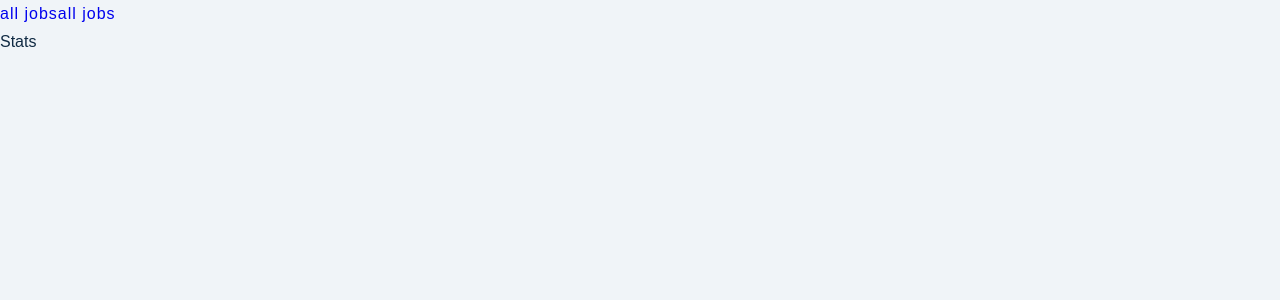
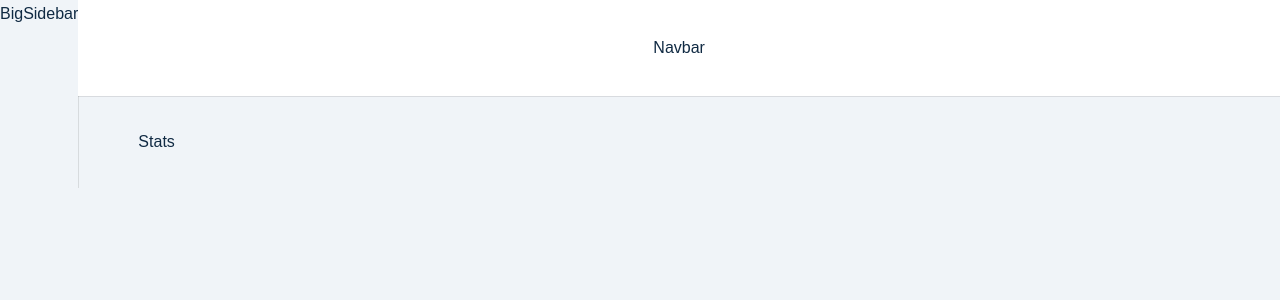
Before and after one commit to AdelHasan/apptracker, a React (Create React App) app in the folder client/: page / in a window 1280 px wide. Shown: the top 300 px of the page. Built offline with nearby package versions, Linux system fonts and the light colour scheme; sample sign-in values are in the browser's storage.

Commit message:
Added navbar, bigsidebar, smallsidebar

```diff
--- a/client/src/pages/dashboard/SharedLayout.js
+++ b/client/src/pages/dashboard/SharedLayout.js
@@ -1,15 +1,21 @@
-import { Outlet, Link } from 'react-router-dom'
-import Wrapper from '../../assets/wrappers/SharedLayout'
+import { Outlet, Link } from "react-router-dom";
+import Wrapper from "../../assets/wrappers/SharedLayout";
+import { Navbar, SmallSidebar, BigSidebar } from "../../components";
 
 const SharedLayout = () => {
   return (
     <Wrapper>
-      <nav>
-        <Link to='all-jobs'>all jobs</Link>
-        <Link to='add-job'>all jobs</Link>
-      </nav>
-      <Outlet />
+      <main className="dashboard">
+        <SmallSidebar />
+        <BigSidebar />
+        <div>
+          <Navbar />
+          <div className="dashboard-page">
+            <Outlet />
+          </div>
+        </div>
+      </main>
     </Wrapper>
-  )
-}
-export default SharedLayout
+  );
+};
+export default SharedLayout;
```
